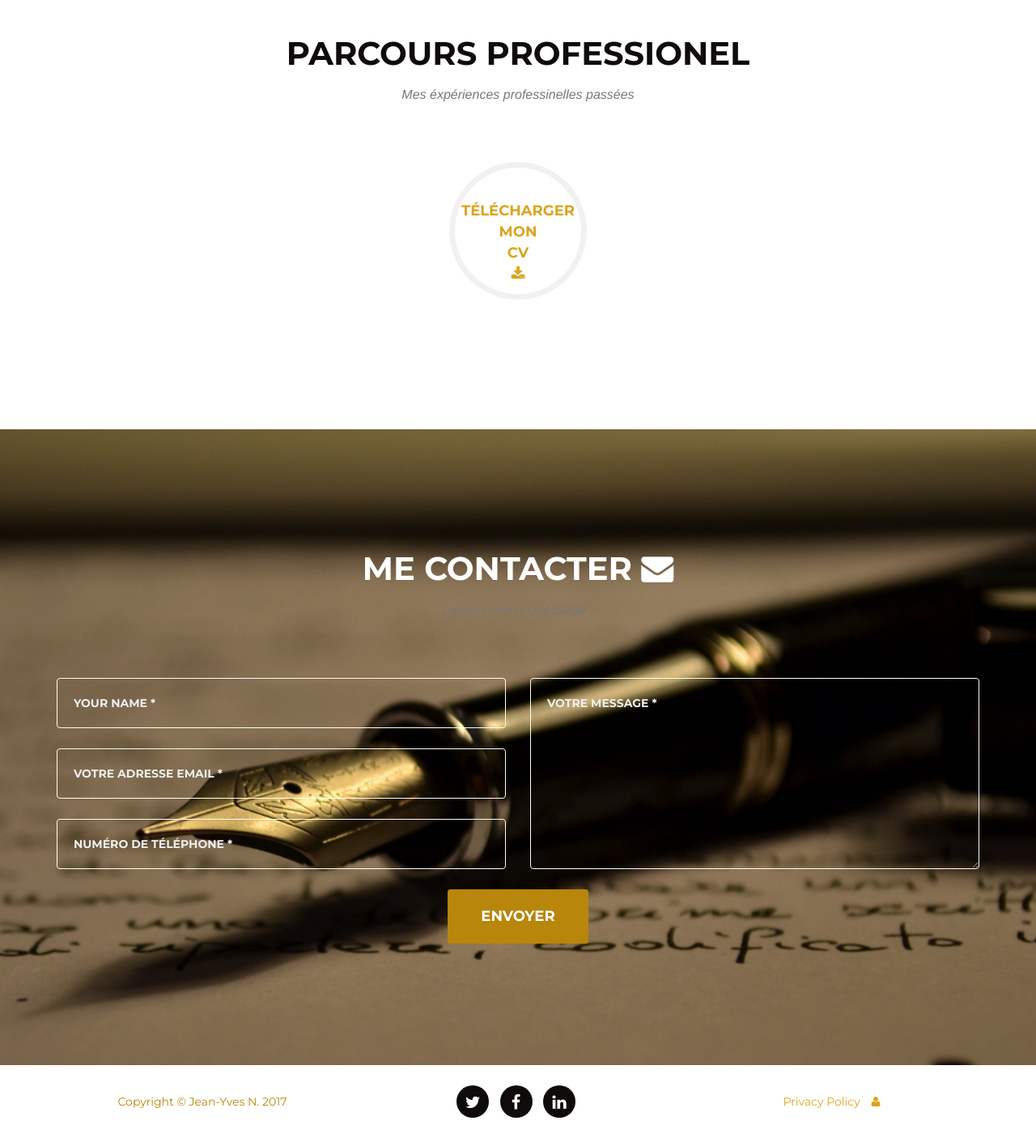
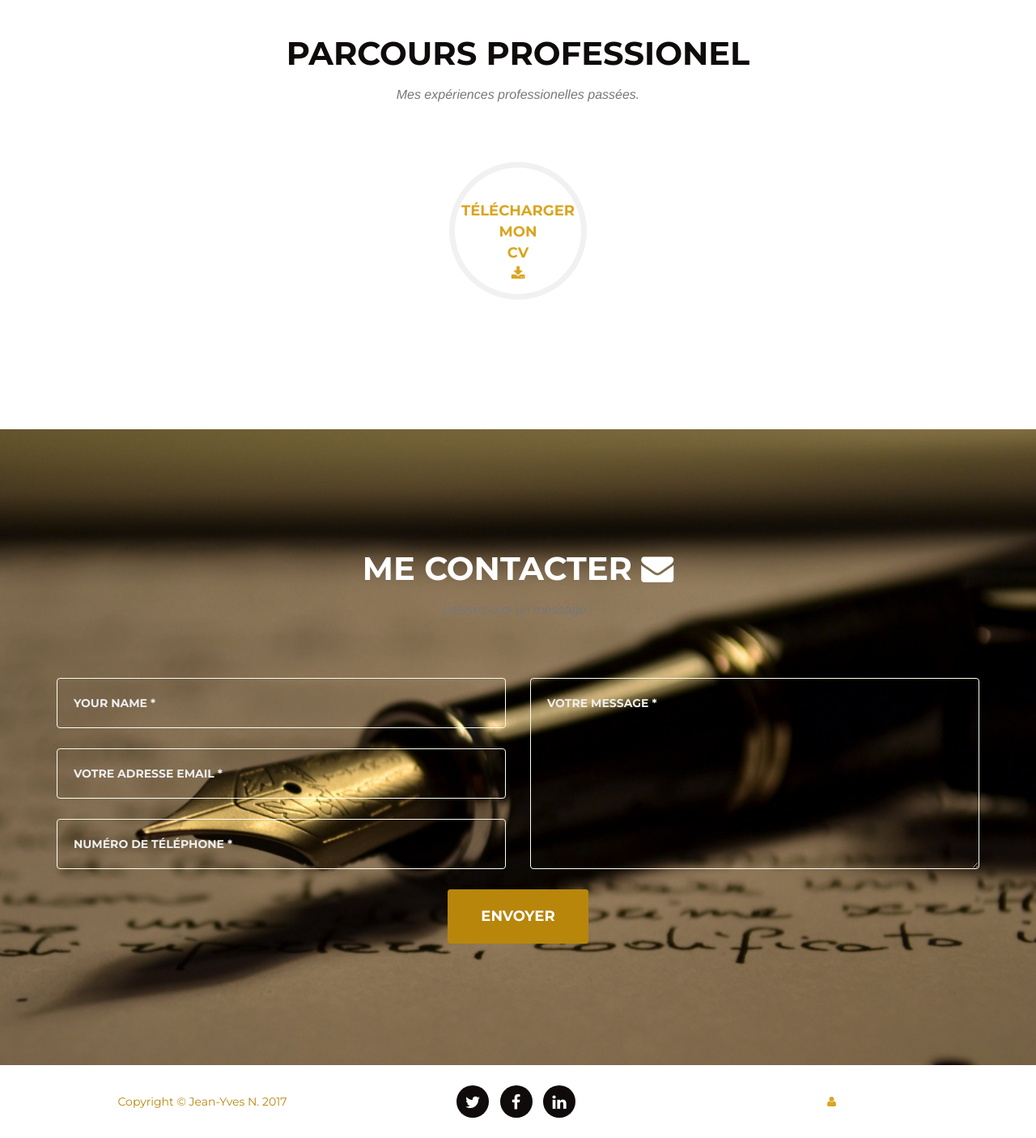
Before and after one commit to Jean-Yves404/CV, a PHP site: page / in a window 1280 px wide. Shown: the part 2845-4250 px from the top of the page at 81% size. Run offline with PHP 8.4, Linux system fonts and the light colour scheme; data that the repository does not hold is empty; some libraries are stand-ins or nearby versions; some web fonts are replaced.

Commit message:
légères modifs dans le HTML 15/02/2017

```diff
--- a/index.php
+++ b/index.php
@@ -305,7 +305,7 @@
             <div class="row">
                 <div class="col-lg-12 text-center">
                     <h2 class="section-heading">Parcours professionel</h2>
-                    <h3 class="section-subheading text-muted">Mes éxpériences professinelles passées</h3>
+                    <h3 class="section-subheading text-muted">Mes expériences professionelles passées.</h3>
                 </div>
             </div>
             <div class="row">
@@ -504,10 +504,8 @@
                 </div>
                 <div class="col-md-4">
                     <ul class="list-inline quicklinks">
-                        <li><a href="#">Privacy Policy</a>
-                        </li>
-                        <li>
-                        <a href="admin/authentification.php"> <i class="fa fa-user" aria-hidden="true"></i></a>
+                        <!-- <li><a href="#">Privacy Policy</a></li> -->
+                        <li><a href="admin/authentification.php" target="_blank"> <i class="fa fa-user" aria-hidden="true"></i></a>
                         </li>
                     </ul>
                 </div>
```
